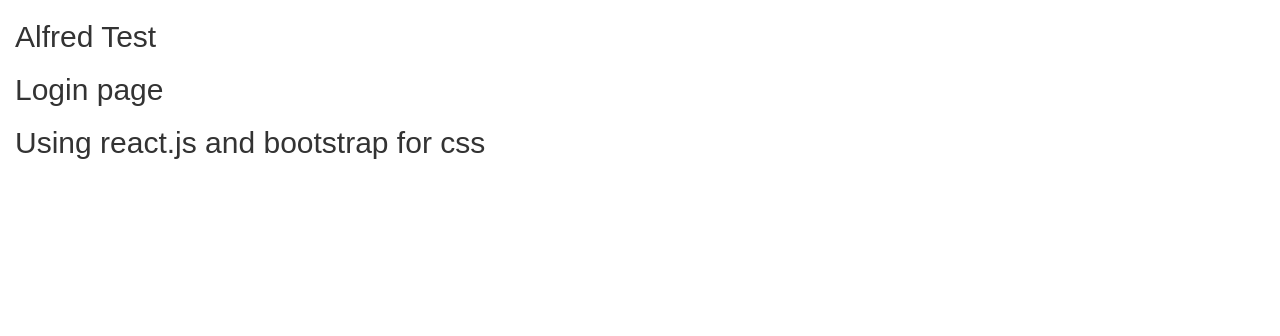
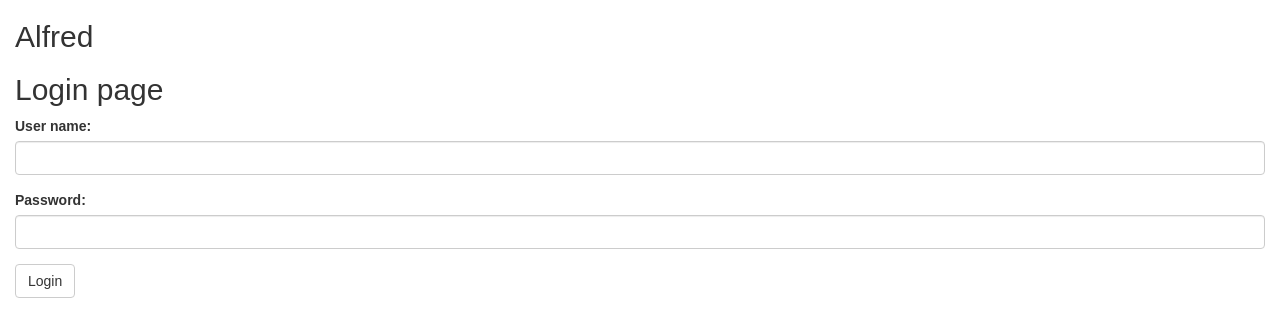
Before and after one commit to crystal-leesj/alfred-v1, a React (Create React App) app: page / in a window 1280 px wide. Shown: the top 336 px of the page. Built offline with nearby package versions, Linux system fonts and the light colour scheme.

Commit message:
add patients list

```diff
--- a/src/App.js
+++ b/src/App.js
@@ -2,18 +2,18 @@
 import { BrowserRouter, Route, Switch } from "react-router-dom";
 
 import Login from "./components/Login";
+import PatientsList from './components/PatientsList';
 
 class App extends Component {
   render() {
-    return (
-      <BrowserRouter>
+    return <BrowserRouter>
         <div className="App">
           <Switch>
             <Route path="/" component={Login} />
+            <Route path="/patients" component={PatientsList} />
           </Switch>
         </div>
-      </BrowserRouter>
-    );
+      </BrowserRouter>;
   }
 }
 
--- a/src/components/Login.js
+++ b/src/components/Login.js
@@ -5,13 +5,23 @@
     super();
   }
   render() {
-        return(
-            <div>
-                <h2>Alfred Test</h2>
+    return <div>
+      <h2>Alfred</h2>
       <h2>Login page</h2>
-                <h2>Using react.js and bootstrap for css</h2>
+      <form>
+        <div class="form-group">
+          <label for="username">User name:</label>
+          <input type="text" class="form-control" id="username" />
         </div>
-        )
+        <div class="form-group">
+          <label for="password">Password:</label>
+          <input type="password" class="form-control" id="password" />
+        </div>
+        <button type="submit" class="btn btn-default">
+          Login
+        </button>
+      </form>
+    </div>;
   }
 }
 
--- /dev/null
+++ b/src/components/PatientsList.js
@@ -0,0 +1,17 @@
+import React, { Component } from "react";
+
+class PatientsList extends Component {
+  constructor() {
+    super();
+  }
+  render() {
+    return (
+      <div>
+        <h2>Alfred</h2>
+        <h2>List of Patients</h2>
+      </div>
+    );
+  }
+}
+
+export default PatientsList;
```
Lines whose indentation alone changed are shown as unchanged.
